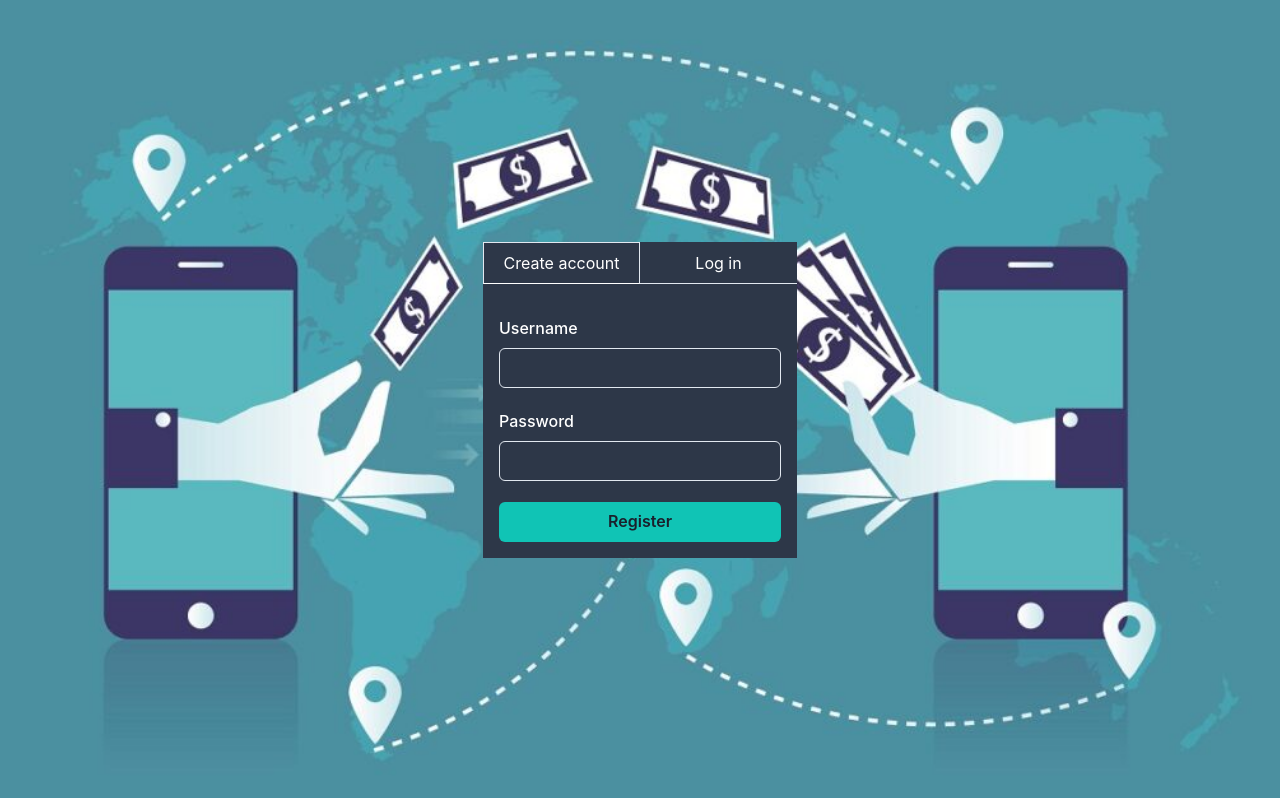
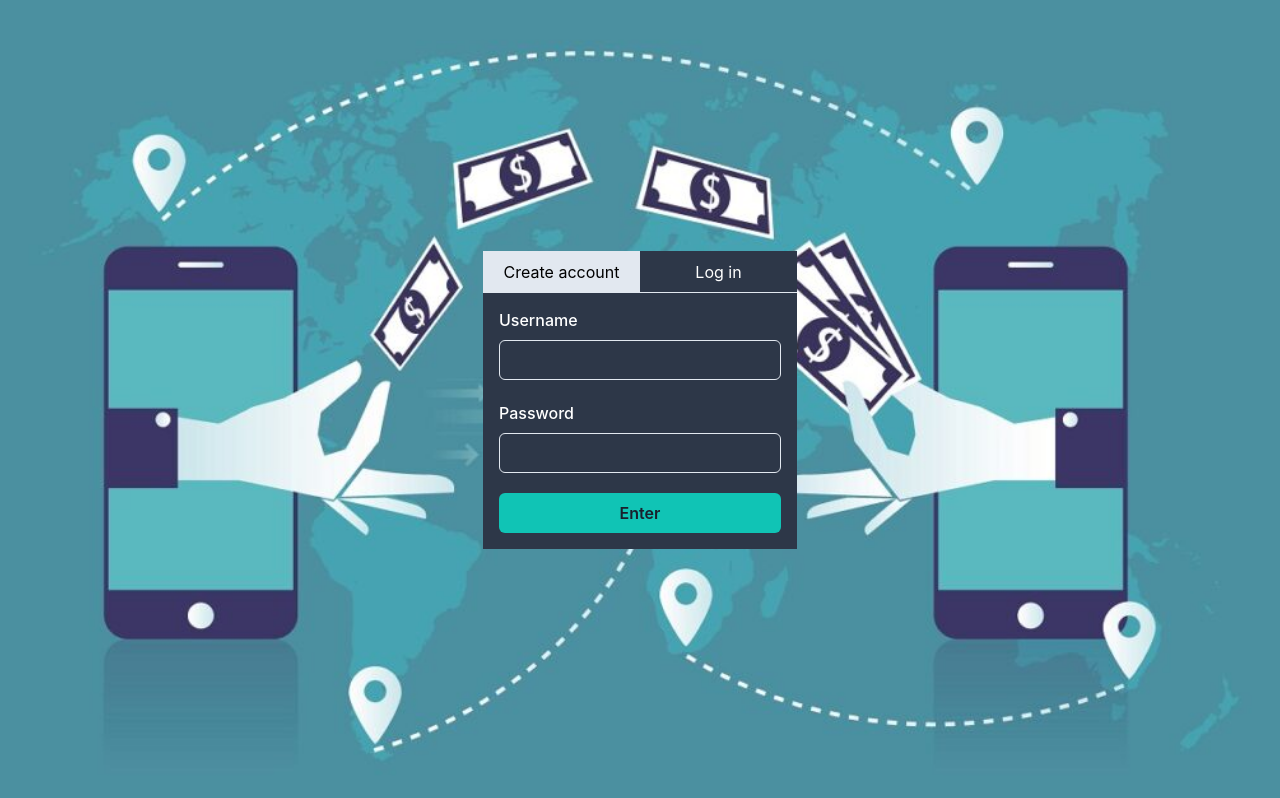
Before and after one commit to dashartt/transfer-money, a React (Vite) app in the folder frontend/: page /auth in a window 1280 px wide. Built offline with nearby package versions, Linux system fonts and the light colour scheme.

Commit message:
feat: :sparkles: add AuthForm context
to control tab indexes

```diff
--- a/frontend/src/App.tsx
+++ b/frontend/src/App.tsx
@@ -2,6 +2,7 @@ import './App.css';
 
 import { Route, Routes } from 'react-router-dom';
 
+import AuthFormProvider from './contexts/AuthFormProvider';
 import Auth from './pages/Auth';
 import Home from './pages/Home';
 import Transfer from './pages/Transfer';
@@ -9,7 +10,14 @@ import Transfer from './pages/Transfer';
 function App() {
   return (
     <Routes>
-      <Route path="/auth" element={<Auth />} />
+      <Route
+        path="/auth"
+        element={
+          <AuthFormProvider>
+            <Auth />
+          </AuthFormProvider>
+        }
+      />
       <Route path="/transfer" element={<Transfer />} />
       <Route path="/" element={<Home />} />
     </Routes>
--- /dev/null
+++ b/frontend/src/contexts/AuthFormProvider.tsx
@@ -0,0 +1,29 @@
+import { createContext, useState } from 'react';
+
+export type AuthFormContextValue = {
+  tabIndex: number;
+  setTabIndex: React.Dispatch<React.SetStateAction<number>>;
+};
+
+type Props = {
+  children: React.ReactNode[] | React.ReactNode;
+};
+
+export const AuthFormContext = createContext<AuthFormContextValue | null>(null);
+
+const AuthFormProvider = ({ children }: Props) => {
+  const [tabIndex, setTabIndex] = useState(0);
+
+  return (
+    <AuthFormContext.Provider
+      value={{
+        tabIndex,
+        setTabIndex,
+      }}
+    >
+      {children}
+    </AuthFormContext.Provider>
+  );
+};
+
+export default AuthFormProvider;
--- a/frontend/src/pages/Auth.tsx
+++ b/frontend/src/pages/Auth.tsx
@@ -1,8 +1,12 @@
-import { Box, Flex, Tab, TabList, TabPanel, TabPanels, Tabs } from '@chakra-ui/react';
+import { Flex, Tab, TabList, TabPanel, TabPanels, Tabs } from '@chakra-ui/react';
+import { useContext } from 'react';
 
 import AuthForm from '../components/auth-form/AuthForm';
+import { AuthFormContext, AuthFormContextValue } from '../contexts/AuthFormProvider';
 
 export default function Auth() {
+  const { tabIndex, setTabIndex } = useContext(AuthFormContext) as AuthFormContextValue;
+
   return (
     <Flex
       minH="100vh"
@@ -13,21 +17,36 @@ export default function Auth() {
       bgRepeat="no-repeat"
       bgPosition="center"
     >
-      <Tabs isLazy backgroundColor="gray.700" isFitted variant="enclosed">
-        <TabList mb="1em">
-          <Tab color="white" borderRadius="none">
+      <Tabs
+        isLazy
+        index={tabIndex}
+        onChange={(index) => setTabIndex(index)}
+        backgroundColor="gray.700"
+        isFitted
+        variant="enclosed"
+      >
+        <TabList>
+          <Tab
+            _selected={{ bg: '#e2e8f0', color: 'black' }}
+            color="white"
+            borderRadius="none"
+          >
             Create account
           </Tab>
-          <Tab color="white" borderRadius="none">
+          <Tab
+            _selected={{ bg: '#e2e8f0', color: 'black' }}
+            color="white"
+            borderRadius="none"
+          >
             Log in
           </Tab>
         </TabList>
         <TabPanels>
           <TabPanel>
-            <AuthForm type="register" />
+            <AuthForm authType="register" />
           </TabPanel>
           <TabPanel>
-            <AuthForm type="login" />
+            <AuthForm authType="login" />
           </TabPanel>
         </TabPanels>
       </Tabs>
```
